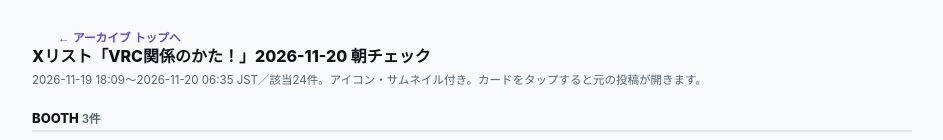
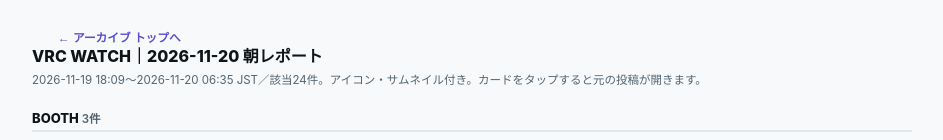
Before and after one commit to heke-ks/x-vrc-reports, a plain HTML site: page report-2026-11-20-morning.html in a window 1280 px wide. Shown: the top 140 px of the page, without its empty margins (168-1111 px from the left). Drawn offline with Linux system fonts and the light colour scheme.

Commit message:
Retitle to VRC WATCH format

```diff
--- a/report-2026-11-20-morning.html
+++ b/report-2026-11-20-morning.html
@@ -3,7 +3,7 @@
 <head>
 <meta charset="UTF-8">
 <meta name="viewport" content="width=device-width, initial-scale=1.0">
-<title>Xリスト「VRC関係のかた！」2026-11-20 朝チェック（画像・アイコン付き）</title>
+<title>VRC WATCH｜2026-11-20 朝レポート</title>
 <style>
   * { box-sizing: border-box; margin: 0; padding: 0; }
   body {
@@ -56,7 +56,7 @@
 <div style="max-width:860px;margin:0 auto;padding:12px 16px 0;font-family:sans-serif;"><a href="index.html" style="color:#5a4bd1;text-decoration:none;font-weight:700;font-size:0.9em;">← アーカイブ トップへ</a></div>
 <div class="wrap">
   <header>
-    <h1>Xリスト「VRC関係のかた！」2026-11-20 朝チェック</h1>
+    <h1>VRC WATCH｜2026-11-20 朝レポート</h1>
     <p>2026-11-19 18:09〜2026-11-20 06:35 JST／該当24件。アイコン・サムネイル付き。カードをタップすると元の投稿が開きます。</p>
   </header>
 
```
